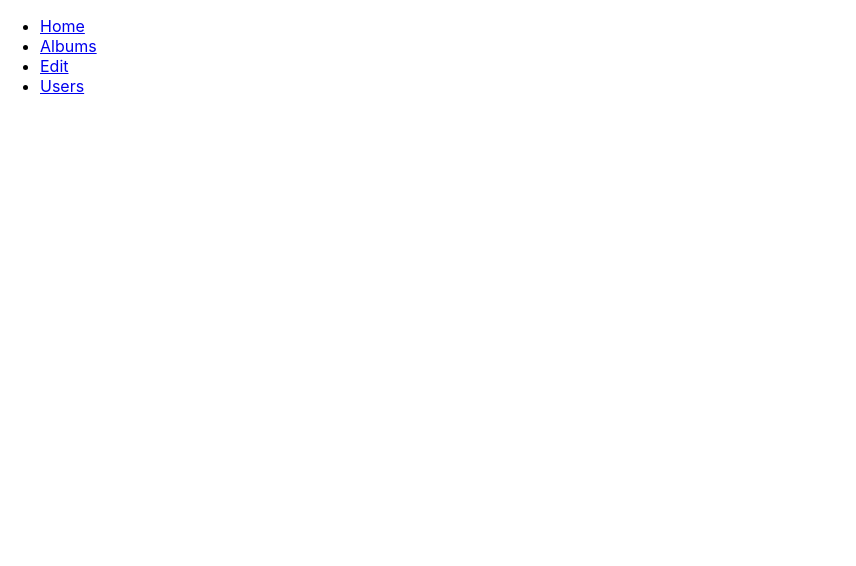
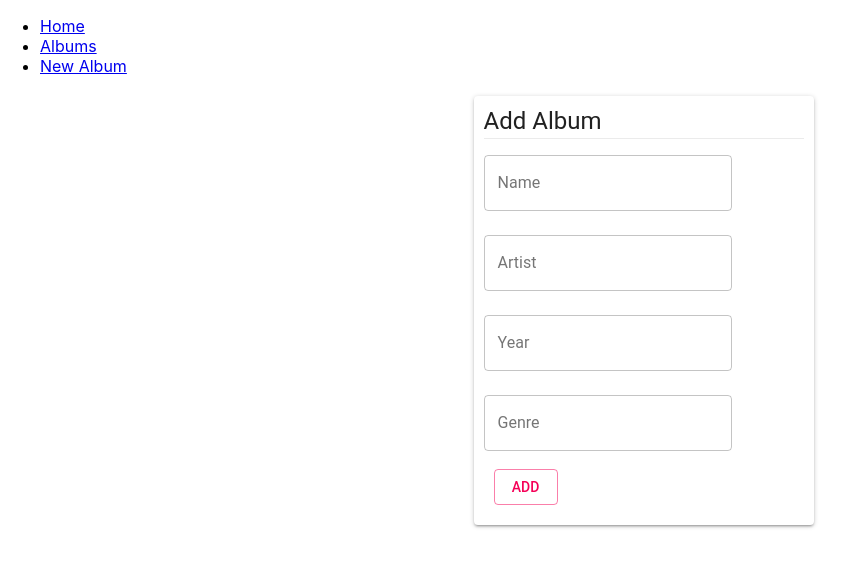
Before and after one commit to kbakkes/albums-client, a React (Create React App) app: page /new in a window 1280 px wide. Shown: the top 566 px of the page, without its empty margins (0-856 px from the left). Built offline with nearby package versions, Linux system fonts and the light colour scheme.

Commit message:
added create and redirect
- You can now create new albums
- You now get redirected after editing, deleting or creating an album

```diff
--- a/package.json
+++ b/package.json
@@ -7,6 +7,7 @@
     "axios": "^0.18.0",
     "react": "^16.7.0",
     "react-dom": "^16.7.0",
+    "react-router": "^4.3.1",
     "react-router-dom": "^4.3.1",
     "react-scripts": "2.1.2",
     "underscore": "^1.9.1"
--- a/src/App.js
+++ b/src/App.js
@@ -3,6 +3,7 @@ import { BrowserRouter as Router, Route, Link } from "react-router-dom";
 import AlbumFetcher from './components/albumsFetcher';
 import AlbumDetailComponent from './components/AlbumDetailComponent';
 import EditAlbumComponent from "./components/EditAlbumComponent";
+import CreateAlbumComponent from './components/CreateAlbumComponent';
 
 const Index = () => <h2>Welcome to my albums</h2>;
 
@@ -18,10 +19,7 @@ const AppRouter = () => (
                         <Link to="/albums/">Albums</Link>
                     </li>
                     <li>
-                        <Link to="/edit/">Edit</Link>
-                    </li>
-                    <li>
-                        <Link to="/users/">Users</Link>
+                        <Link to="/new/">New Album</Link>
                     </li>
                 </ul>
             </nav>
@@ -30,8 +28,7 @@ const AppRouter = () => (
             <Route path="/albums/" component={AlbumFetcher} />
             <Route name="detail" path="/album/:album/" component={AlbumDetailComponent} />
             <Route name="edit" path="/edit/:album/" component={EditAlbumComponent} />
-
-
+            <Route name="new" path="/new/" component={CreateAlbumComponent} />
         </div>
     </Router>
 );
--- a/src/components/AlbumDetailComponent.js
+++ b/src/components/AlbumDetailComponent.js
@@ -34,7 +34,6 @@ class AlbumDetailComponent extends Component {
             return (<div><h1>loading....</h1></div>)
         }
         else{
-
             let album = this.state.album;
             console.log(album);
             let newLink = {
--- /dev/null
+++ b/src/components/CreateAlbumComponent.js
@@ -0,0 +1,144 @@
+import React, { Component } from 'react';
+import axios from 'axios';
+import Paper from '@material-ui/core/Paper';
+import Typography from '@material-ui/core/Typography';
+import Button from '@material-ui/core/Button';
+import Divider from '@material-ui/core/Divider';
+import TextField from '@material-ui/core/TextField';
+import { Redirect } from 'react-router'
+
+
+class CreateAlbumComponent extends Component {
+    constructor(){
+        super();
+        this.state = {
+            isLoading: true,
+            ready: false,
+            album: {},
+            name: '',
+            artist: '',
+            year: '',
+            genre: ''
+        };
+
+        this.handleChange = this.handleChange.bind(this);
+        this.handleSubmit = this.handleSubmit.bind(this);
+    }
+
+    handleSubmit = event => {
+        event.preventDefault();
+        const newAlbum = {
+            name: this.state.name,
+            artist: this.state.artist,
+            genre: this.state.genre,
+            year: this.state.year
+        };
+
+        axios.post('http://127.0.0.1:8000/api/albums/', newAlbum)
+            .then(res => {
+                console.log(res);
+                console.log(res.data);
+                this.setState({
+                    ready: true,
+                });
+            })
+    };
+
+    componentWillMount() {
+                this.setState({
+                    isLoading: false,
+            });
+    }
+
+    handleChange = event => {
+        const name = event.target.name;
+        const artist = event.target.artist;
+        const year = event.target.year;
+        const genre = event.target.genre;
+
+        this.setState({
+            [name]: event.target.value,
+            [artist]: event.target.value,
+            [year]: event.target.value,
+            [genre]: event.target.value
+        });
+        console.log(this.state);
+
+    };
+
+
+
+    render() {
+        if(this.state.isLoading === true) {
+            return (<div><h1>loading....</h1></div>)
+        }
+        else if(this.state.ready === true){
+            return(
+                <Redirect to="/albums" />
+            )
+        }
+        else{
+            return (
+                <div>
+                    <Paper style={{
+                        padding: '10px',
+                        width: '25%',
+                        margin: '20px',
+                        marginLeft: '37%'
+                    }}>
+                        <Typography variant="h5" component="h3">
+                            Add Album
+                        </Typography>
+                        <Divider light />
+                        <form onSubmit={this.handleSubmit}>
+                            <TextField
+                                label="Name"
+                                value={this.state.name}
+                                onChange={this.handleChange}
+                                margin="normal"
+                                variant="outlined"
+                                name="name"
+                            />
+                            <TextField
+                                id="outlined-name"
+                                label="Artist"
+                                value={this.state.artist}
+                                onChange={this.handleChange}
+                                margin="normal"
+                                variant="outlined"
+                                name="artist"
+                            />
+                            <TextField
+                                id="outlined-name"
+                                label="Year"
+                                value={this.state.year}
+                                onChange={this.handleChange}
+                                margin="normal"
+                                variant="outlined"
+                                name="year"
+                            />
+                            <TextField
+                                id="outlined-name"
+                                label="Genre"
+                                value={this.state.genre}
+                                onChange={this.handleChange}
+                                margin="normal"
+                                variant="outlined"
+                                name="genre"
+                            />
+                            <br></br>
+                            <Button style={{margin: '10px'}}
+                                    variant="outlined"
+                                    color="secondary"
+                                    type='submit'>
+                                Add
+                            </Button>
+                        </form>
+                    </Paper>
+                </div>
+            );
+        }
+    }
+}
+
+export default CreateAlbumComponent;
--- a/src/components/EditAlbumComponent.js
+++ b/src/components/EditAlbumComponent.js
@@ -5,8 +5,12 @@ import Typography from '@material-ui/core/Typography';
 import Button from '@material-ui/core/Button';
 import Divider from '@material-ui/core/Divider';
 import TextField from '@material-ui/core/TextField';
-
-
+import Dialog from '@material-ui/core/Dialog';
+import DialogActions from '@material-ui/core/DialogActions';
+import DialogContent from '@material-ui/core/DialogContent';
+import DialogContentText from '@material-ui/core/DialogContentText';
+import DialogTitle from '@material-ui/core/DialogTitle';
+import { Redirect } from 'react-router'
 
 
 class EditAlbumComponent extends Component {
@@ -14,22 +18,31 @@ class EditAlbumComponent extends Component {
         super();
         this.state = {
             isLoading: true,
+            open: false,
+            ready: false,
             album: {},
             name: '',
             artist: '',
             year: '',
             genre: ''
         };
-
+        this.handleDelete = this.handleDelete.bind(this);
         this.handleChange = this.handleChange.bind(this);
         this.handleSubmit = this.handleSubmit.bind(this);
     }
 
+    handleClickOpen = () => {
+        this.setState({ open: true });
+    };
+
+    handleClose = () => {
+        this.setState({ open: false });
+    };
+
+
     handleSubmit = event => {
         let albumId = this.props.match.params.album;
-
         event.preventDefault();
-
             const newAlbum = {
                 name: this.state.name,
                 artist: this.state.artist,
@@ -44,6 +57,22 @@ class EditAlbumComponent extends Component {
                 })
     };
 
+    handleDelete(){
+        let albumId = this.props.match.params.album;
+
+        axios.delete('http://127.0.0.1:8000/api/albums/' + albumId)
+            .then(res => {
+                console.log(res);
+                console.log(res.data);
+                this.setState({
+                    ready: true,
+                    open: false,
+                });
+            })
+
+    }
+
+
     componentWillMount() {
         let albumId = this.props.match.params.album;
         axios.get('http://127.0.0.1:8000/api/albums/'+ albumId)
@@ -55,12 +84,11 @@ class EditAlbumComponent extends Component {
                     name: album.name,
                     artist: album.artist,
                     year: album.year,
-                    genre: album.genre
+                    genre: album.genre,
 
                 });
             });
     }
-
 
     handleChange = event => {
         const name = event.target.name;
@@ -81,13 +109,40 @@ class EditAlbumComponent extends Component {
 
 
     render() {
-        if(this.state.isLoading === true){
+        if(this.state.isLoading === true) {
             return (<div><h1>loading....</h1></div>)
+        }
+        else if(this.state.ready === true){
+            return(
+                <Redirect to="/albums/" />
+            )
         }
         else{
             let album = this.state.album;
 
             return (
+                <div>
+                    <Dialog
+                        open={this.state.open}
+                        onClose={this.handleClose}
+                        aria-labelledby="alert-dialog-title"
+                        aria-describedby="alert-dialog-description"
+                    >
+                        <DialogTitle id="alert-dialog-title">{"Delete "+ album.name}</DialogTitle>
+                        <DialogContent>
+                            <DialogContentText id="alert-dialog-description">
+                                Are you sure you want to delete {album.name}? After this action there is no way back.
+                            </DialogContentText>
+                        </DialogContent>
+                        <DialogActions>
+                            <Button onClick={this.handleClose} color="primary">
+                                Cancel
+                            </Button>
+                            <Button onClick={this.handleDelete} color="primary" autoFocus>
+                                Delete
+                            </Button>
+                        </DialogActions>
+                    </Dialog>
                 <Paper style={{
                     padding: '10px',
                     width: '25%',
@@ -135,17 +190,18 @@ class EditAlbumComponent extends Component {
                             name="genre"
                         />
                         <br></br>
+                        <Button variant="outlined" color="secondary" onClick={this.handleClickOpen}>
+                            Delete
+                        </Button>
                         <Button style={{margin: '10px'}}
                                 variant="outlined"
-                                size="small"
                                 color="secondary"
                                 type='submit'>
                             Save
                     </Button>
                     </form>
-
-
                 </Paper>
+                </div>
             );
         }
     }
```
